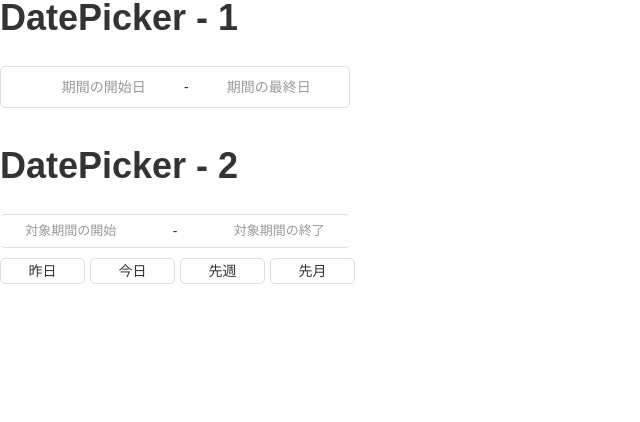
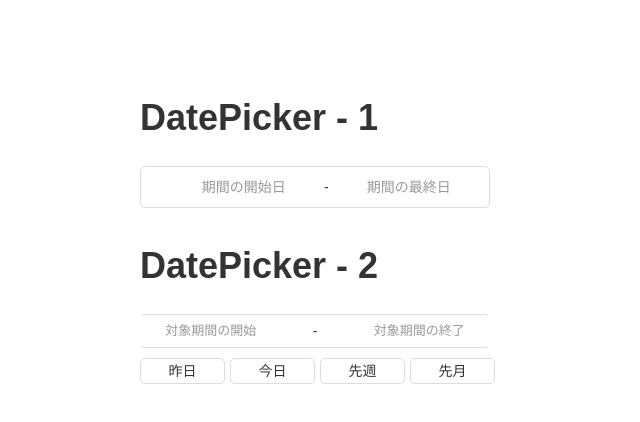
Before and after one commit to zukki30/datepicker-custom, a Vue app: page / in a window 1280 px wide. Shown: the top 422 px of the page, without its empty margins (0-640 px from the left). Built offline with nearby package versions, Linux system fonts and the light colour scheme; the HTML template or start-up script is replaced by a standard one; a web font is replaced by a local one.

Commit message:
refactor: App componet

```diff
--- a/src/App.vue
+++ b/src/App.vue
@@ -1,56 +1,15 @@
 <template>
   <div id="app" class="app">
-    <h2>DatePicker - 1</h2>
-    <DateRangePicker
-      v-model="value"
-      :shortcuts="shortcuts"
-      :disabled-date="disabledDate"
-    />
-
-    <h2>DatePicker - 2</h2>
-    <PeriodSpecification />
+    <Home />
   </div>
 </template>
 
 <script lang="ts">
 import { Component, Vue, Model, Prop } from "vue-property-decorator";
-import {
-  disabledDateForDatePicker,
-  dateRangePickerShortcuts
-} from "@/util/date-range-picker-util";
-import DateRangePicker from "@/components/DateRangePicker.vue";
-import PeriodSpecification from "@/components/PeriodSpecification.vue";
+import Home from "@/views/Home.vue";
 
 @Component({
-  components: { DateRangePicker, PeriodSpecification }
+  components: { Home }
 })
-export default class App extends Vue {
-  value = null;
-
-  get disabledDate() {
-    return disabledDateForDatePicker();
-  }
-
-  get shortcuts() {
-    return dateRangePickerShortcuts(new Date());
-  }
-}
+export default class App extends Vue {}
 </script>
-
-<style scoped lang="scss">
-.app {
-  margin-right: auto;
-  margin-left: auto;
-  padding-top: 100px;
-  max-width: 1000px;
-
-  h2 {
-    margin-bottom: 30px;
-    font-weight: bold;
-    font-size: 36px;
-    &:not(:first-child) {
-      margin-top: 40px;
-    }
-  }
-}
-</style>
--- a/src/views/Home.vue
+++ b/src/views/Home.vue
@@ -38,7 +38,7 @@ export default class Home extends Vue {
 </script>
 
 <style scoped lang="scss">
-.app {
+.home {
   margin-right: auto;
   margin-left: auto;
   padding-top: 100px;
```
